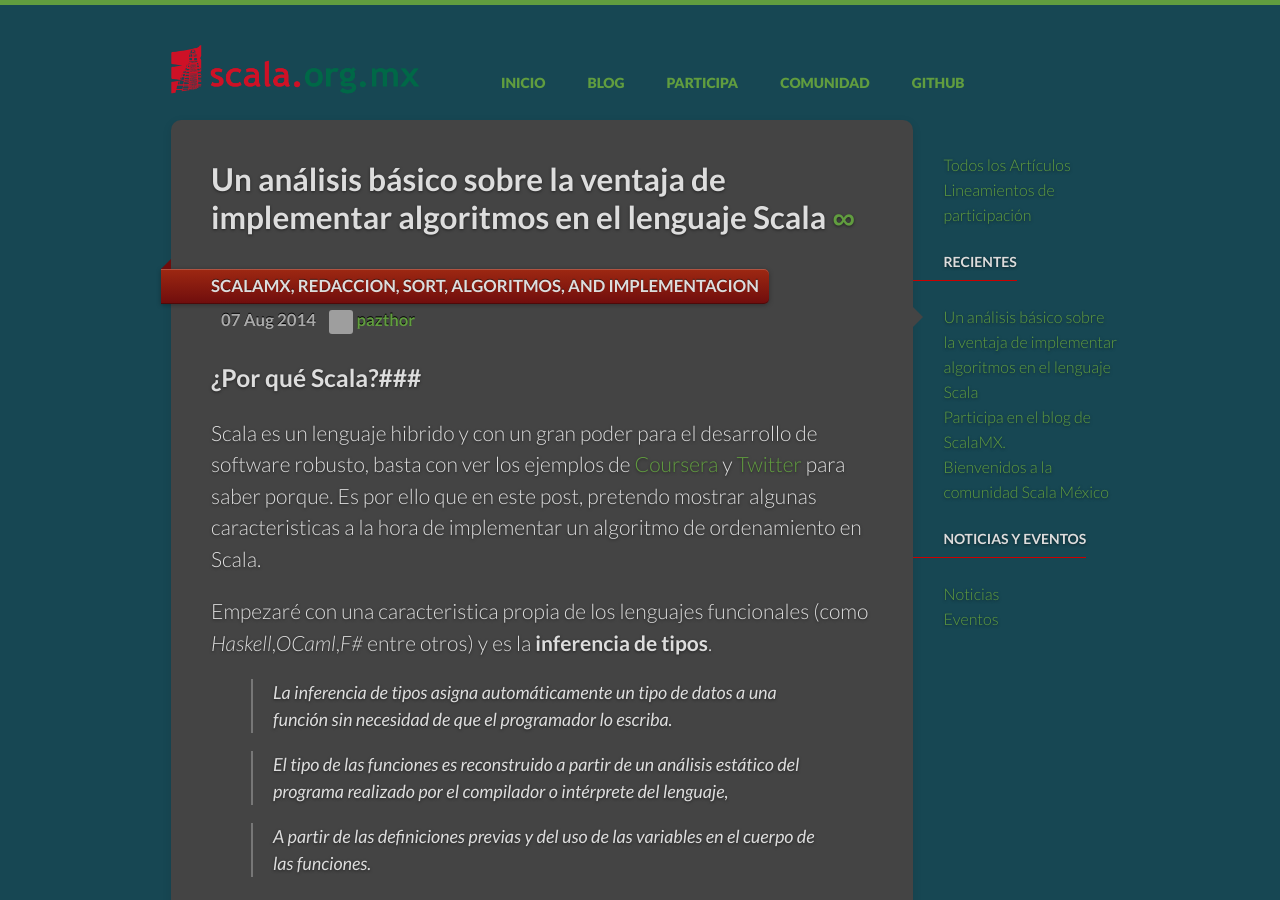
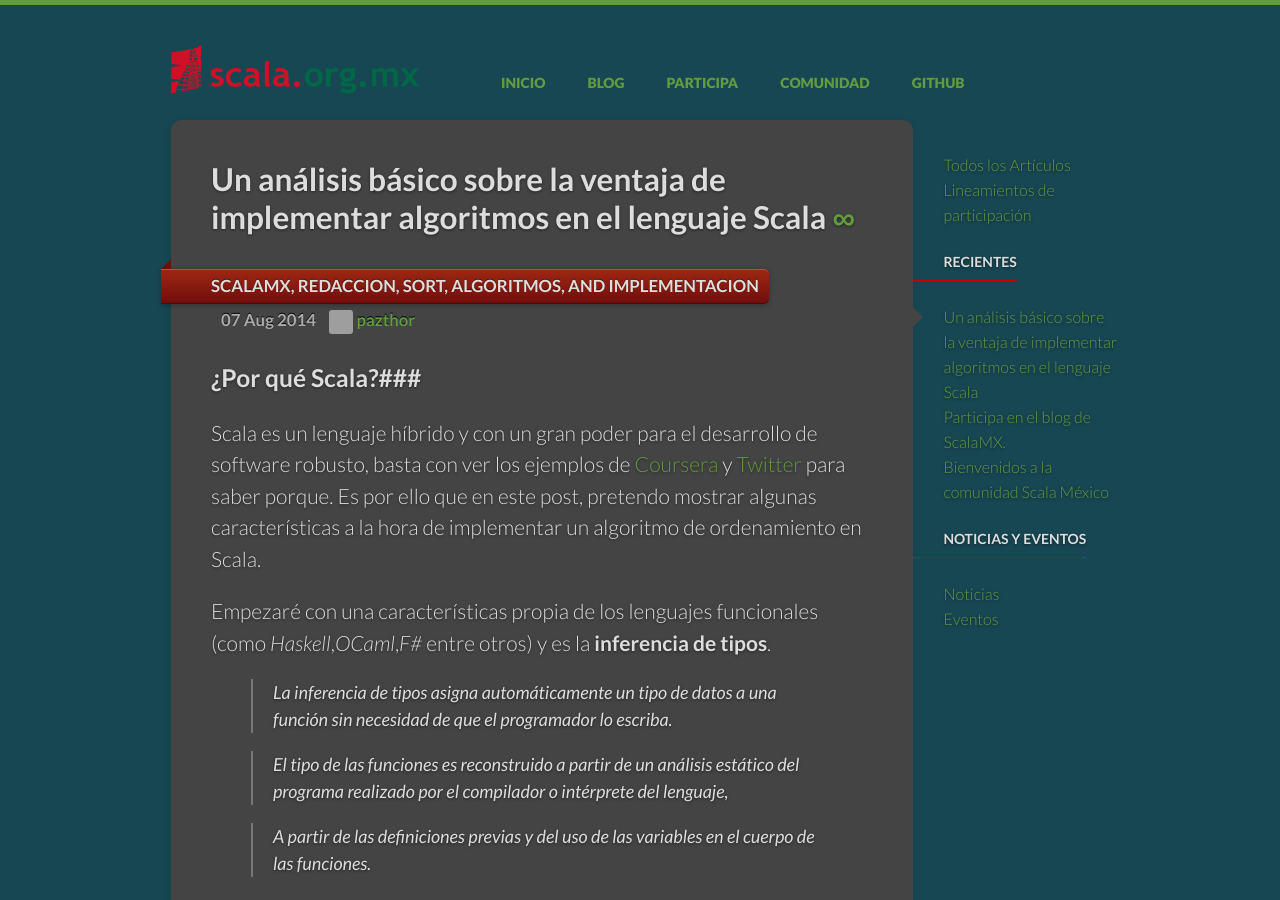
Before and after one commit to scalamx/scalamx.github.io, a Jekyll site: the page built from _posts/2014-10-25-sort-scala-vs-java.markdown, in a window 1280 px wide and 900 px high. Built offline with Jekyll 4.4.1, drawn with Linux system fonts in a browser that asks for light colours; comment, search, counter and statistics services are not loaded; grey boxes are pictures that could not be loaded.

Commit message:
Pequeña corrección.

```diff
--- a/_posts/2014-10-25-sort-scala-vs-java.markdown
+++ b/_posts/2014-10-25-sort-scala-vs-java.markdown
@@ -9,11 +9,11 @@ categories: scalamx redaccion sort algoritmos implementacion
 
 ###¿Por qué Scala?###
 
-Scala es un lenguaje hibrido y con un gran poder para el desarrollo de software robusto, basta con ver los ejemplos de  [Coursera](https://tech.coursera.org/blog/2014/02/18/why-we-love-scala-at-coursera/) y [Twitter](http://www.artima.com/scalazine/articles/twitter_on_scala.html) para saber porque.
-Es por ello que en este post, pretendo mostrar algunas caracteristicas a la hora de implementar un algoritmo de ordenamiento en Scala.
+Scala es un lenguaje híbrido y con un gran poder para el desarrollo de software robusto, basta con ver los ejemplos de  [Coursera](https://tech.coursera.org/blog/2014/02/18/why-we-love-scala-at-coursera/) y [Twitter](http://www.artima.com/scalazine/articles/twitter_on_scala.html) para saber porque.
+Es por ello que en este post, pretendo mostrar algunas características a la hora de implementar un algoritmo de ordenamiento en Scala.
 
 
-Empezaré con una caracteristica propia de los lenguajes funcionales (como *Haskell*,*OCaml*,*F#* entre otros) y es la **inferencia de tipos**.
+Empezaré con una características propia de los lenguajes funcionales (como *Haskell*,*OCaml*,*F#* entre otros) y es la **inferencia de tipos**.
 
 > La inferencia de tipos asigna automáticamente un tipo de datos a una función sin necesidad de que el programador lo escriba.
 
```
